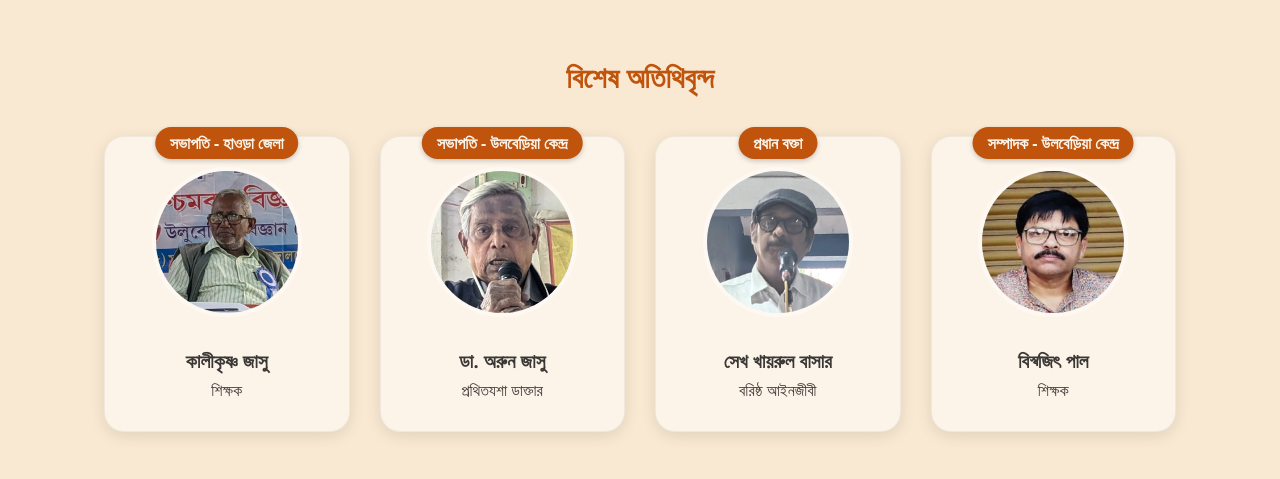
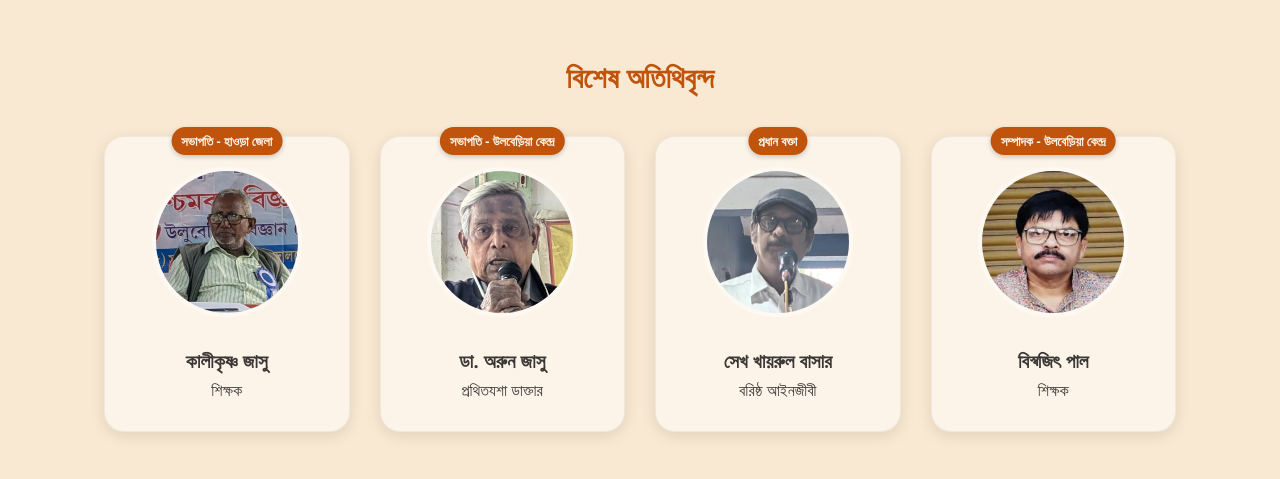
Before and after one commit to pbvmuluberia/pbvmuluberia.github.io, a plain HTML site: page 40_year.html in a window 1280 px wide. Shown: the part 880-1359 px from the top of the page. Drawn offline with Linux system fonts and the light colour scheme; no server answers.

Commit message:
Update ceremony.css

```diff
--- a/ceremony.css
+++ b/ceremony.css
@@ -166,7 +166,7 @@
         background: var(--surface-color);
         border: 1px solid var(--card-border-color);
         border-radius: var(--border-radius-medium);
-        padding: var(--space-lg);
+        padding: var(--space-lg) var(--space-sm);
         /* 30px */
         text-align: center;
         position: relative;
@@ -186,10 +186,10 @@
             background: var(--primary-color);
             color: var(--surface-color);
             /* Light text on primary bg */
-            padding: var(--space-xs) 15px;
-            /* 5px 15px */
+            padding: var(--space-xs) var(--space-sm);
+            /* 5px 10px */
             border-radius: var(--border-radius-medium);
-            font-size: var(--font-size-p);
+            font-size: calc(var(--font-size-p)*0.8);
             font-weight: var(--font-weight-heavy);
             box-shadow: 0 2px 5px rgba(0, 0, 0, 0.2);
             white-space: nowrap;
```
